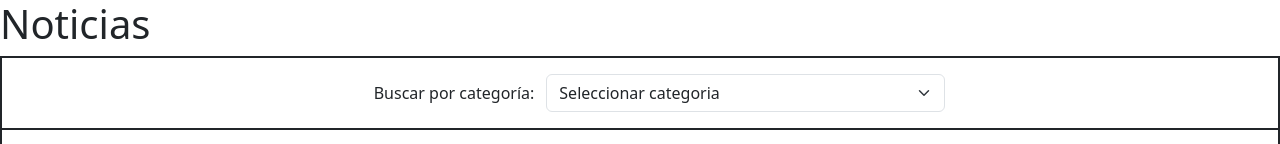
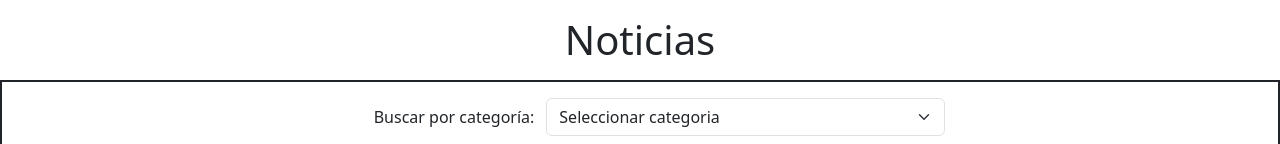
Before and after one commit to herreranicolas/react-ejercicio-11, a React (Vite) app: page / in a window 1280 px wide. Shown: the top 144 px of the page. Built offline with nearby package versions, Linux system fonts and the light colour scheme; grey boxes are pictures that could not be loaded.

Commit message:
Agregue centrado y margen al titulo

```diff
--- a/src/components/Titulo.jsx
+++ b/src/components/Titulo.jsx
@@ -1,5 +1,5 @@
 const Titulo = () => {
-  return <h1>Noticias</h1>;
+  return <h1 className="text-center my-3">Noticias</h1>;
 };
 
 export default Titulo;
```
